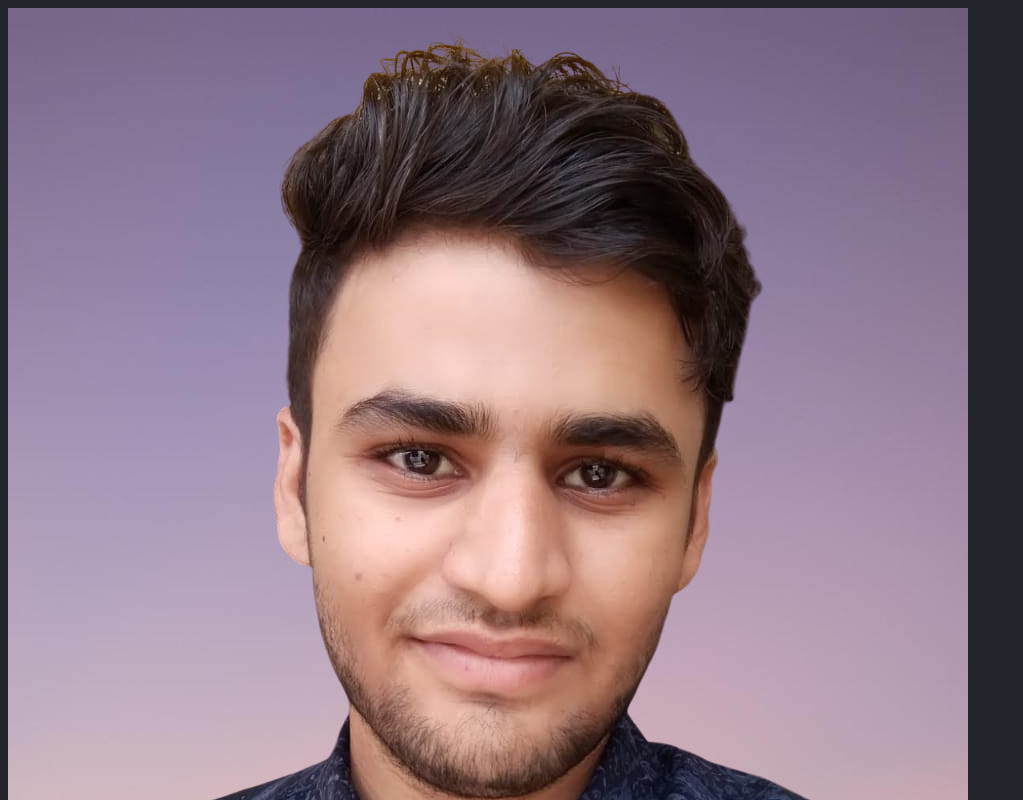
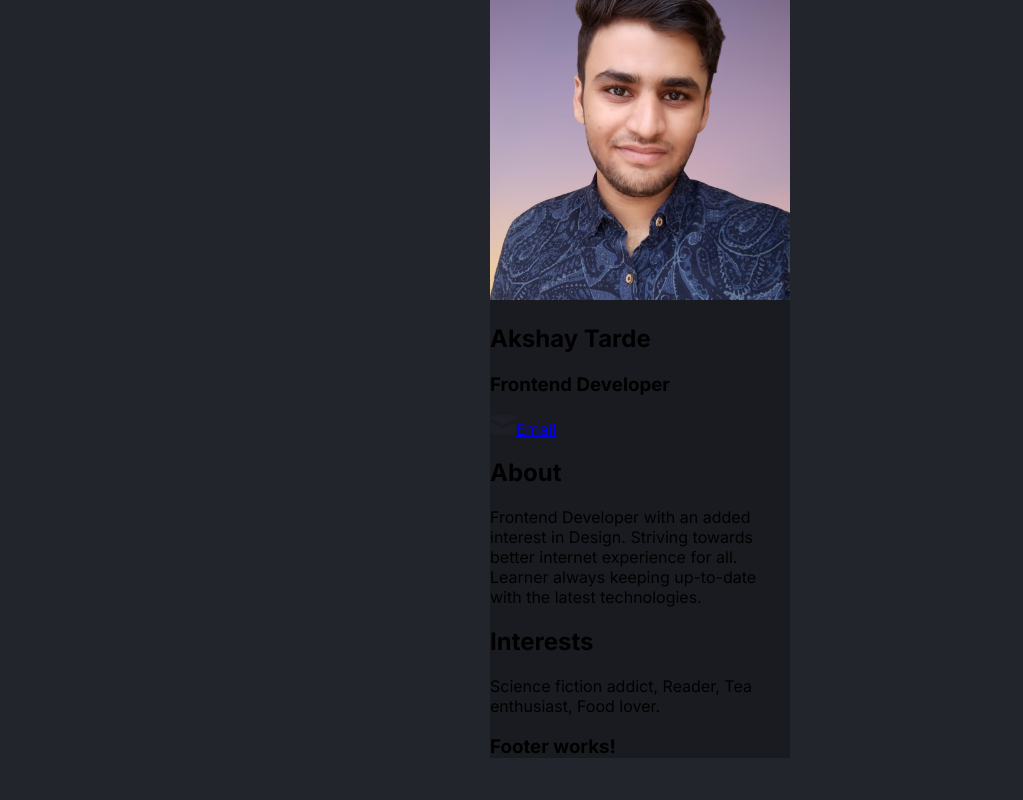
Before and after one commit to Akshay-Tarde/digital-business-card, a React (Vite) app: page / in a window 1280 px wide. Shown: the top 800 px of the page, without its empty margins (0-1023 px from the left). Built offline with nearby package versions, Linux system fonts and the light colour scheme.

Commit message:
Applied the width of 400px to the image and the container.

```diff
--- a/src/index.css
+++ b/src/index.css
@@ -5,6 +5,22 @@
 body {
   background-color: #23252C;
   font-family: 'Inter', sans-serif;
+  margin: 0;
 }
 
+.profile {
+  width: 100%;
+  max-width: 300px;
+  max-height: 300px;
+  object-fit: cover;
+}
+
+/* Typography */
+
 /* layout */
+
+.container {
+  width: 300px;
+  margin: 0 auto;
+  background-color: #1A1B21;
+}
```
